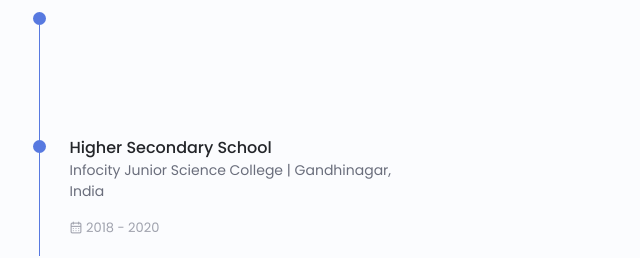
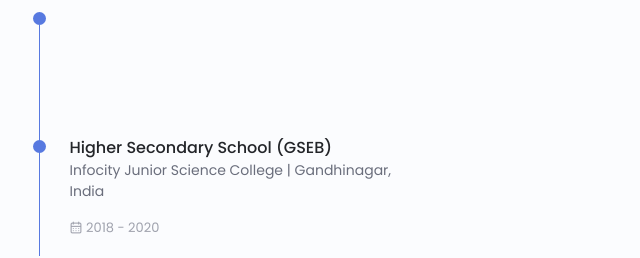
Before and after one commit to Ujjval26/Ujjval.Portfolio, a plain HTML site: page index.html in a window 1280 px wide. Shown: the part 1600-1858 px from the top of the page, 601-1241 px from the left. Drawn offline with nearby package versions, Linux system fonts and the light colour scheme.

Commit message:
Update index.html

```diff
--- a/index.html
+++ b/index.html
@@ -232,7 +232,7 @@
 
                             <div>
                                 <h3 class="qualification__title">
-                                    Higher Secondary School
+                                    Higher Secondary School (GSEB)
                                 </h3>
                                 <span class="qualification__subtitle">Infocity Junior Science College | Gandhinagar, India</span>
                                 <div class="qualification__calendar">
```
